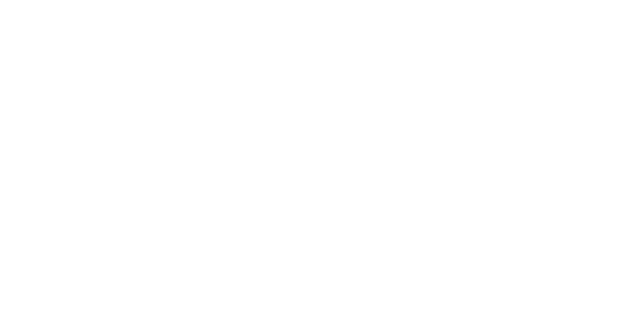
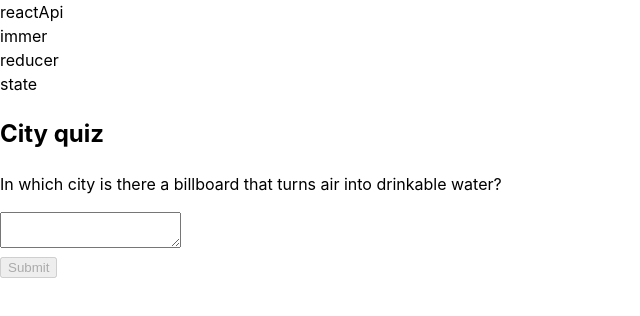
Before and after one commit to TengFeiHao/react-admin, a React (Vite) app: page /reactApi/stateStatus in a window 1280 px wide. Before the commit this address had no page. Shown: the top 316 px of the page, without its empty margins (0-640 px from the left). Built offline with nearby package versions, Linux system fonts and the light colour scheme.

Commit message:
feat(state): 响应输入

```diff
--- a/src/router/index.tsx
+++ b/src/router/index.tsx
@@ -5,6 +5,7 @@
 const ReactApi = lazy(() => import('@/views/reactApi/ReactApi'))
 const UseImmerPage = lazy(() => import('@/views/reactApi/immer/UseImmerPage'))
 const ReducerPage = lazy(() => import('@/views/reactApi/reducer/ReducerPage'))
+const StateStatus = lazy(() => import('@/views/reactApi/state/StateStatus'))
 
 const RoterConfig = () => {
   return useRoutes([
@@ -23,6 +24,10 @@
             {
               path: 'reducer',
               element: <Suspense><ReducerPage/></Suspense>
+            },
+            {
+              path: 'stateStatus',
+              element: <Suspense><StateStatus/></Suspense>
             }
           ]
         }
--- a/src/views/reactApi/ReactApi.tsx
+++ b/src/views/reactApi/ReactApi.tsx
@@ -8,10 +8,14 @@
   const onReducer = () => {
     navigation('/reactApi/reducer')
   }
+  const onState = () => {
+    navigation('/reactApi/stateStatus')
+  }
   return (
     <>
       <div onClick={onImmer}>immer</div>
       <div onClick={onReducer}>reducer</div>
+      <div onClick={onState}>state</div>
       <Outlet />
     </>
   );
--- a/src/views/reactApi/reducer/ReducerPage.tsx
+++ b/src/views/reactApi/reducer/ReducerPage.tsx
@@ -1,4 +1,4 @@
-import AddTask from './Addtask';
+import AddTask from './AddTask';
 import TaskList from './TaskList';
 import { TasksProvider } from './TasksContextContainer';
 
--- a/src/views/reactApi/reducer/TasksContextContainer.tsx
+++ b/src/views/reactApi/reducer/TasksContextContainer.tsx
@@ -24,7 +24,7 @@
   );
 };
 
-function tasksReducer(draft: InitialTask[], action: any) {
+const tasksReducer = (draft: InitialTask[], action: any) => {
   switch (action.type) {
     case "added": {
       draft.push(action.task);
--- /dev/null
+++ b/src/views/reactApi/state/StateStatus.tsx
@@ -0,0 +1,73 @@
+/**
+ * 尽管这些代码相对与最初的命令式的例子来说更长，但是却更加健壮。
+ * 将所有的交互变为 state 的改变，可以让你避免之后引入新的视图状态后导致现有 state 被破坏。
+ * 同时也使你在不必改变交互逻辑的情况下，更改每个状态对应的 UI。
+ */
+import { useState } from 'react';
+
+export default function Form() {
+  const [answer, setAnswer] = useState('');
+  const [error, setError] = useState<Error | null>(null);
+  const [status, setStatus] = useState('typing');
+
+  if (status === 'success') {
+    return <h1>That's right!</h1>
+  }
+
+  const handleSubmit:React.FormEventHandler<HTMLFormElement> = async (e) => {
+    e.preventDefault();
+    setStatus('submitting');
+    try {
+      await submitForm(answer);
+      setStatus('success');
+    } catch (err) {
+      setStatus('typing');
+      setError(err instanceof Error ? err : { message: '请求失败', name: "-1" });
+    }
+  }
+
+  const handleTextareaChange: React.ChangeEventHandler<HTMLTextAreaElement> = (e) => {
+    setAnswer(e.target.value);
+  }
+
+  return (
+    <>
+      <h2>City quiz</h2>
+      <p>
+        In which city is there a billboard that turns air into drinkable water?
+      </p>
+      <form onSubmit={handleSubmit}>
+        <textarea
+          value={answer}
+          onChange={handleTextareaChange}
+          disabled={status === 'submitting'}
+        />
+        <br />
+        <button disabled={
+          answer.length === 0 ||
+          status === 'submitting'
+        }>
+          Submit
+        </button>
+        {error !== null &&
+          <p className="Error">
+            {error.message}
+          </p>
+        }
+      </form>
+    </>
+  );
+}
+type SubmitFormHandler =  (answer: string) => Promise<string | never>
+const submitForm: SubmitFormHandler = (answer: string) => {
+  return new Promise((resolve, reject) => {
+    setTimeout(() => {
+      const shouldError = answer.toLowerCase() !== 'lima'
+      if (shouldError) {
+        reject(new Error('Good guess but a wrong answer. Try again!'));
+      } else {
+        resolve("success");
+      }
+    }, 1500);
+  });
+}
```
